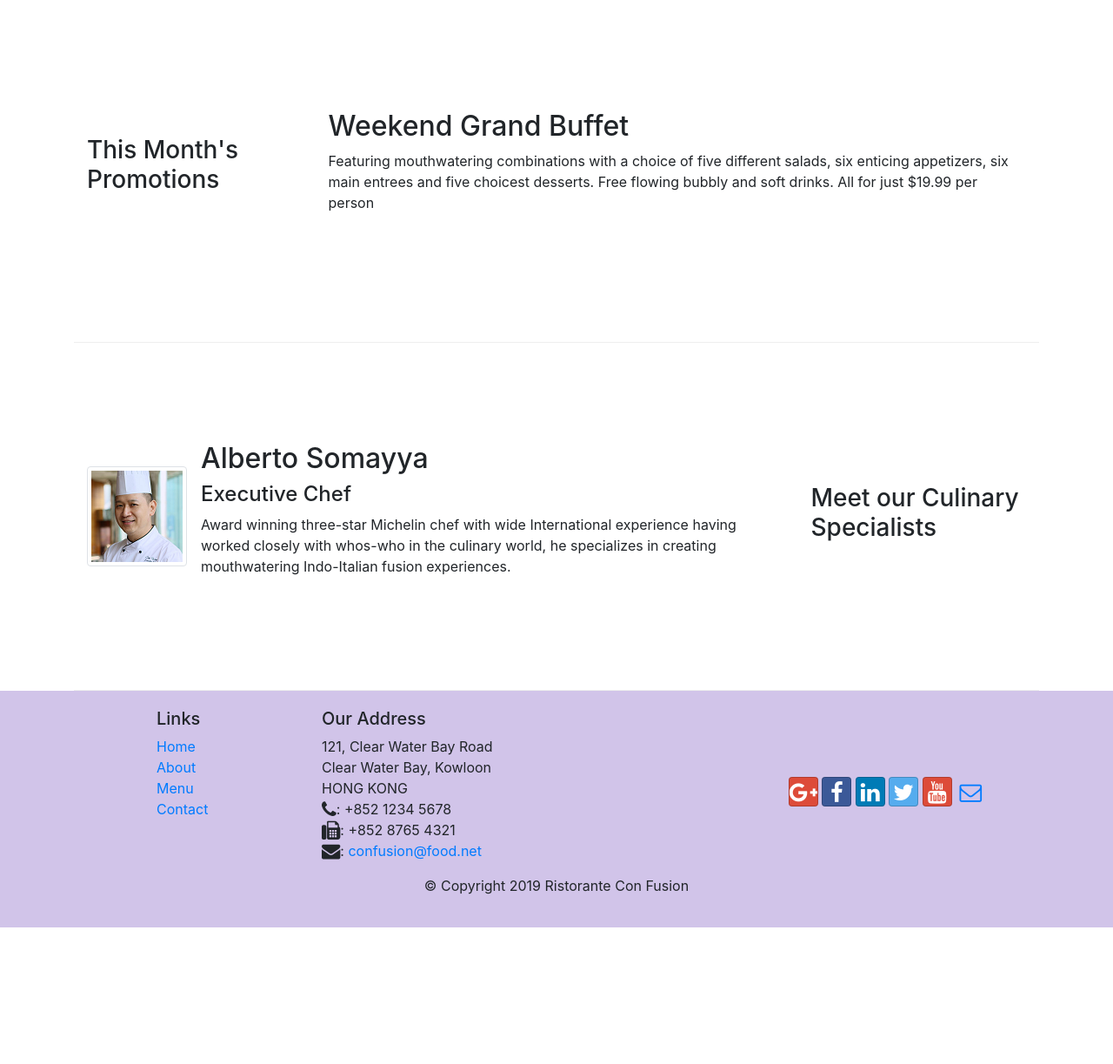
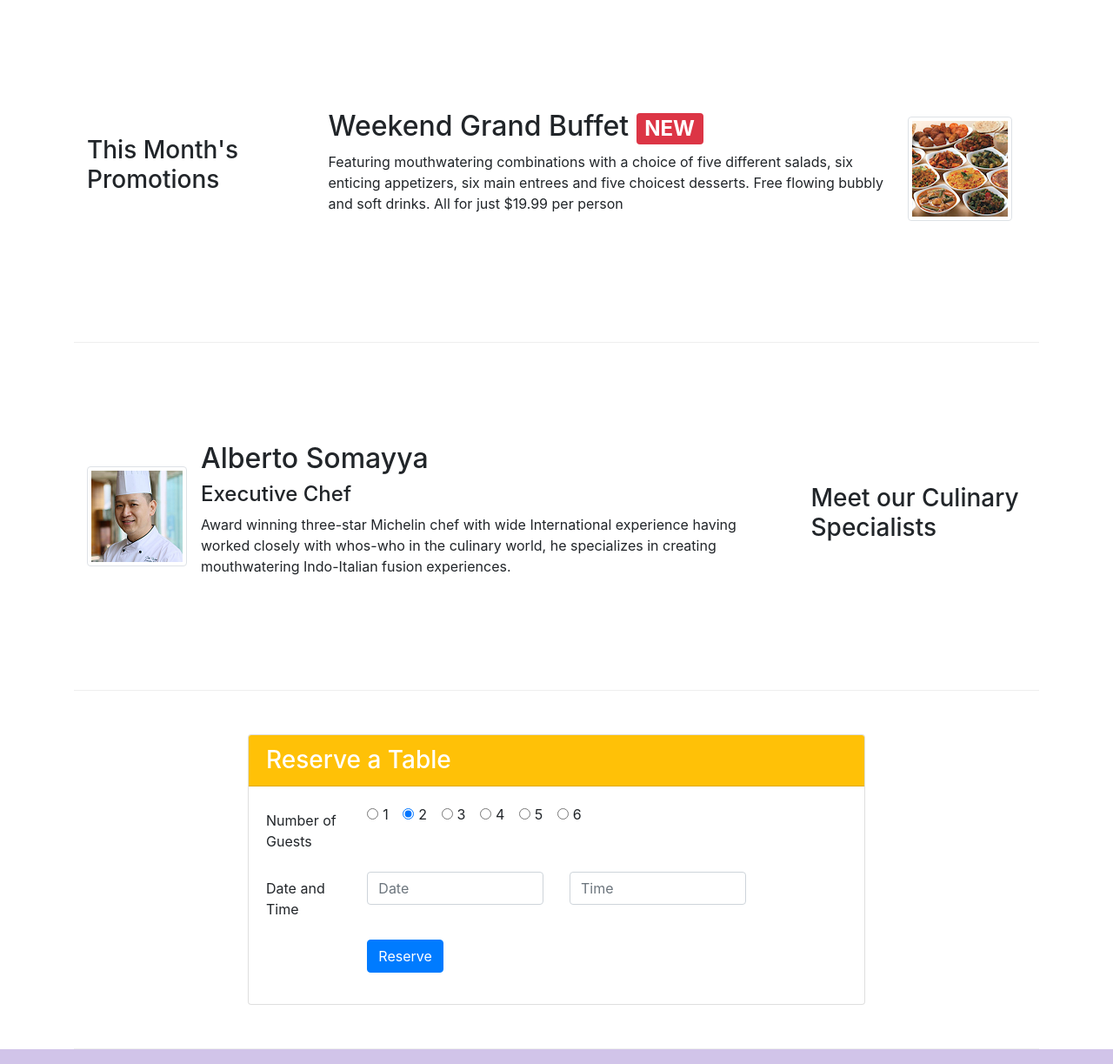
Before and after one commit to vl-i-demidov/coursera-bootstrap4, a website: page conFusion/index.html in a window 1280 px wide. Shown: the part 740-1963 px from the top of the page at 87% size. Before the commit the page ends 1806 px from the top, so only its background shows below. Drawn offline with nearby package versions, Linux system fonts and the light colour scheme.

Commit message:
Assignment 2

```diff
--- a/conFusion/index.html
+++ b/conFusion/index.html
@@ -44,8 +44,11 @@
                     <p>We take inspiration from the World's best cuisines, and create a unique fusion experience. Our
                         lipsmacking creations will tickle your culinary senses!</p>
                 </div>
-                <div class="col-12 col-sm align-self-center1">
+                <div class="col-12 col-sm-3 align-self-center">
                     <img src="img/logo.png" class="img-fluid">
+                </div>
+                <div class="col-12 col-sm-3 align-self-center">
+                    <a role="button" class="btn btn-warning btn-block" href="#reserveForm">Reserve Table</a>
                 </div>
             </div>
         </div>
@@ -60,7 +63,8 @@
                 <div class="media">
                     <img class="d-flex mr-3 img-thumbnail align-self-center" src="img/uthappizza.png" alt="Uthappizza">
                     <div class="media-body">
-                        <h2 class="mt-0">Uthappizza <span class="badge badge-danger">HOT</span> <span class="badge badge-pill badge-secondary">$4.99</span></h2>
+                        <h2 class="mt-0">Uthappizza <span class="badge badge-danger">HOT</span> <span
+                                class="badge badge-pill badge-secondary">$4.99</span></h2>
                         <p class="d-none d-sm-block">A unique combination of Indian Uthappam (pancake) and
                             Italian pizza, topped with Cerignola olives, ripe vine
                             cherry tomatoes, Vidalia onion, Guntur chillies and
@@ -76,11 +80,19 @@
                 <h3>This Month's Promotions</h3>
             </div>
             <div class="col col-sm col-md">
-                <h2>Weekend Grand Buffet</h2>
-                <p class="d-none d-sm-block">Featuring mouthwatering combinations with a choice of five different
-                    salads, six enticing appetizers,
-                    six main entrees and five choicest desserts. Free flowing bubbly and soft drinks. All for just
-                    $19.99 per person </p>
+                <div class="media">
+                    <div class="media-body">
+                        <h2>Weekend Grand Buffet <span class="badge badge-danger">NEW</span></h2>
+                        <p class="d-none d-sm-block">Featuring mouthwatering combinations with a choice of five
+                            different
+                            salads, six enticing appetizers,
+                            six main entrees and five choicest desserts. Free flowing bubbly and soft drinks. All for
+                            just
+                            $19.99 per person </p>
+                    </div>
+                    <img class="d-flex mr-3 img-thumbnail align-self-center" src="img/buffet.png"
+                        alt="Weekend Grand Buffet">
+                </div>
             </div>
         </div>
 
@@ -100,6 +112,67 @@
                             whos-who in the culinary world, he specializes in
                             creating mouthwatering Indo-Italian fusion experiences.
                         </p>
+                    </div>
+                </div>
+            </div>
+        </div>
+        <div class="row row-content align-items-center">
+            <div class="col offset-sm-2 col-sm-8">
+                <div class="card" id="reserveForm">
+                    <h3 class="card-header bg-warning text-white">Reserve a Table</h3>
+                    <div class="card-body">
+                        <form>
+                            <div class="form-group row">
+                                <label for="guestsNumberOptions" class="col-md-2 col-form-label">Number of
+                                    Guests</label>
+                                <div class="col-md-10">
+                                    <div class="form-check form-check-inline">
+                                        <input class="form-check-input" type="radio" name="guestsNumberOptions"
+                                            id="guestsNumber1" value="1">
+                                        <label class="form-check-label" for="guestsNumber1">1</label>
+                                    </div>
+                                    <div class="form-check form-check-inline">
+                                        <input class="form-check-input" type="radio" name="guestsNumberOptions"
+                                            id="guestsNumber2" value="2" checked>
+                                        <label class="form-check-label" for="guestsNumber2">2</label>
+                                    </div>
+                                    <div class="form-check form-check-inline">
+                                        <input class="form-check-input" type="radio" name="guestsNumberOptions"
+                                            id="guestsNumber3" value="3">
+                                        <label class="form-check-label" for="guestsNumber3">3</label>
+                                    </div>
+                                    <div class="form-check form-check-inline">
+                                        <input class="form-check-input" type="radio" name="guestsNumberOptions"
+                                            id="guestsNumber4" value="4">
+                                        <label class="form-check-label" for="guestsNumber4">4</label>
+                                    </div>
+                                    <div class="form-check form-check-inline">
+                                        <input class="form-check-input" type="radio" name="guestsNumberOptions"
+                                            id="guestsNumber5" value="5">
+                                        <label class="form-check-label" for="guestsNumber5">5</label>
+                                    </div>
+                                    <div class="form-check form-check-inline">
+                                        <input class="form-check-input" type="radio" name="guestsNumberOptions"
+                                            id="guestsNumber6" value="6">
+                                        <label class="form-check-label" for="guestsNumber6">6</label>
+                                    </div>
+                                </div>
+                            </div>
+                            <div class="form-group row">
+                                <label for="date" class="col-md-2 col-form-label">Date and Time</label>
+                                <div class="col-md-4">
+                                    <input type="text" class="form-control" id="date" name="date" placeholder="Date">
+                                </div>
+                                <div class="col-md-4">
+                                    <input type="text" class="form-control" id="time" name="time" placeholder="Time">
+                                </div>
+                            </div>
+                            <div class="form-group row">
+                                <div class="offset-md-2 col-md-10">
+                                    <button type="submit" class="btn btn-primary">Reserve</button>
+                                </div>
+                            </div>
+                        </form>
                     </div>
                 </div>
             </div>
```
Also changed, not shown: conFusion/aboutus.html (+4 -1 lines), conFusion/contactus.html (+4 -1 lines).
